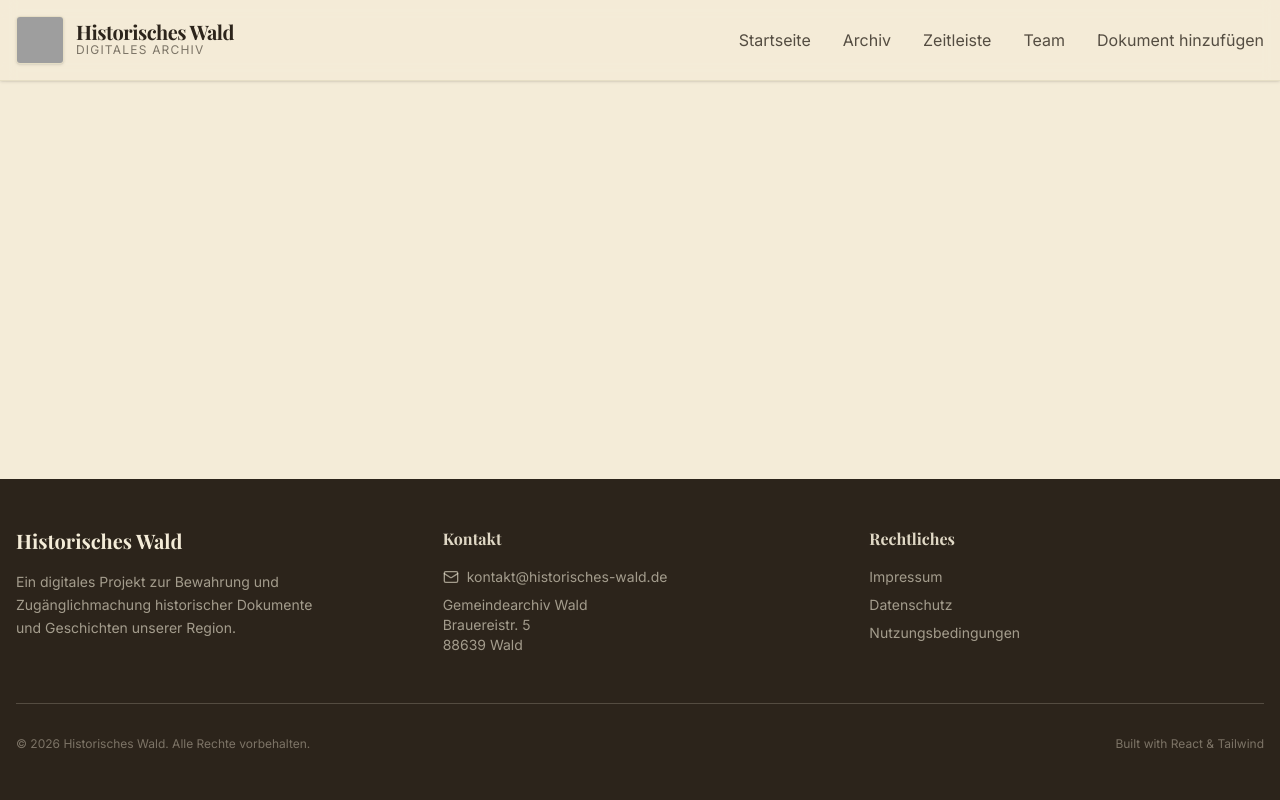
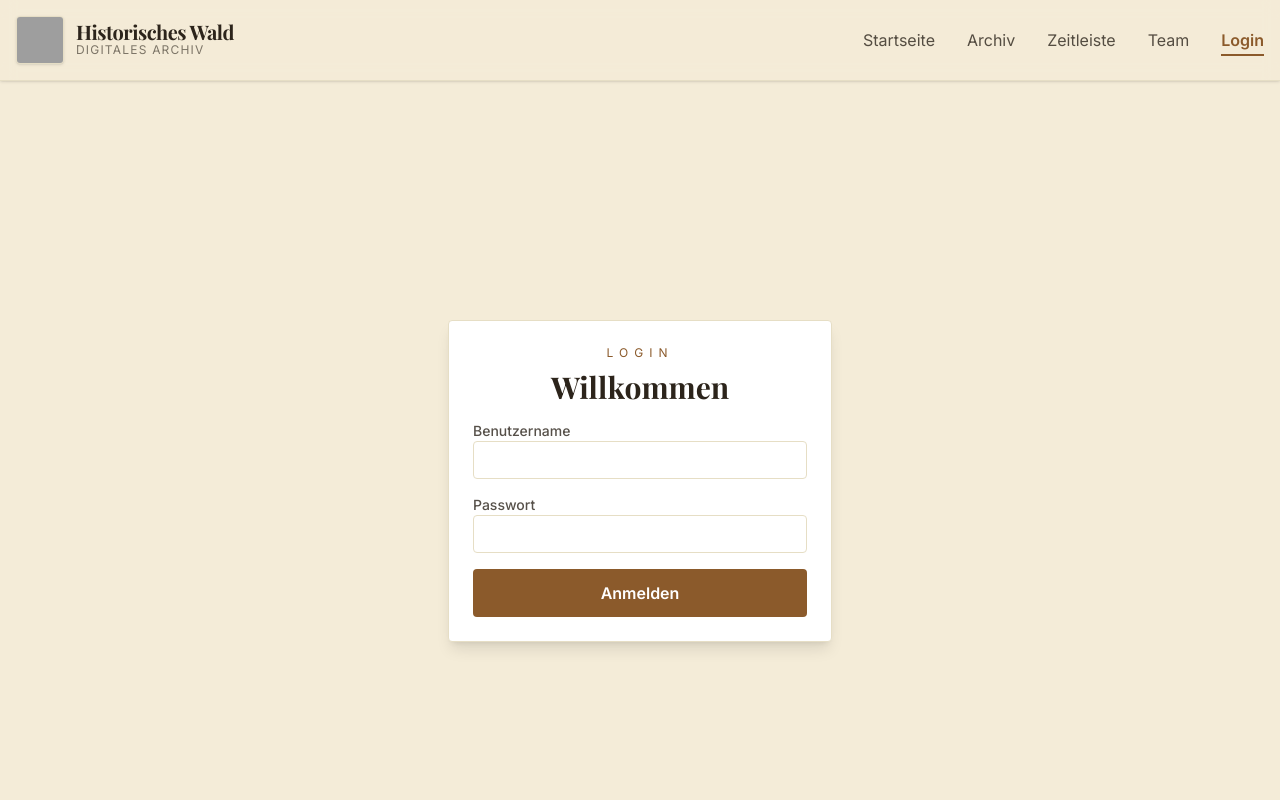
Before and after one commit to MatthiasLehmann/historisches-wald, a React (Vite) app: page /login in a window 1280 px wide. Shown: the top 800 px of the page. Built offline with nearby package versions, Linux system fonts and the light colour scheme; grey boxes are pictures that could not be loaded; a web font is replaced by a local one.

Commit message:
update with login

```diff
--- a/src/App.jsx
+++ b/src/App.jsx
@@ -1,10 +1,11 @@
 import React from 'react';
-import { Routes, Route, useLocation } from 'react-router-dom';
+import { Routes, Route, useLocation, useNavigate } from 'react-router-dom';
 import { AnimatePresence } from 'framer-motion';
 
 // Components
 import Header from './components/Header';
 import Footer from './components/Footer';
+import ProtectedRoute from './components/ProtectedRoute';
 
 // Pages
 import Home from './pages/Home';
@@ -13,6 +14,7 @@ import DocumentPage from './pages/DocumentPage';
 import TimelinePage from './pages/TimelinePage';
 import Team from './pages/Team';
 import SubmitDocument from './pages/SubmitDocument';
+import LoginPage from './pages/LoginPage';
 
 // Scroll to top component
 const ScrollToTop = () => {
@@ -25,8 +27,18 @@ const ScrollToTop = () => {
   return null;
 };
 
-const App = () => {
-  return (
+const Logout = () => {
+  const navigate = useNavigate();
+
+  React.useEffect(() => {
+    localStorage.removeItem('authToken');
+    navigate('/login', { replace: true });
+  }, [navigate]);
+
+  return null;
+};
+
+const App = () => (
   <div className="flex flex-col min-h-screen font-sans bg-parchment">
     <ScrollToTop />
     <Header />
@@ -37,12 +49,20 @@ const App = () => {
         <Route path="/document/:id" element={<DocumentPage />} />
         <Route path="/timeline" element={<TimelinePage />} />
         <Route path="/team" element={<Team />} />
-          <Route path="/submit" element={<SubmitDocument />} />
+        <Route path="/login" element={<LoginPage />} />
+        <Route path="/logout" element={<Logout />} />
+        <Route
+          path="/submit"
+          element={
+            <ProtectedRoute>
+              <SubmitDocument />
+            </ProtectedRoute>
+          }
+        />
       </Routes>
     </main>
     <Footer />
   </div>
 );
-};
 
 export default App;
--- a/src/components/Header.jsx
+++ b/src/components/Header.jsx
@@ -6,14 +6,22 @@ import logo from '../assets/logo-historisches-wald.png';
 
 const Header = () => {
     const [isOpen, setIsOpen] = useState(false);
+    const [isAuthenticated, setIsAuthenticated] = useState(() => typeof window !== 'undefined' && !!localStorage.getItem('authToken'));
     const location = useLocation();
+
+    React.useEffect(() => {
+        setIsAuthenticated(typeof window !== 'undefined' && !!localStorage.getItem('authToken'));
+    }, [location.pathname]);
 
     const navItems = [
         { name: 'Startseite', path: '/' },
         { name: 'Archiv', path: '/archive' },
         { name: 'Zeitleiste', path: '/timeline' },
         { name: 'Team', path: '/team' },
-        { name: 'Dokument hinzufügen', path: '/submit' },
+        ...(isAuthenticated ? [{ name: 'Dokument hinzufügen', path: '/submit' }] : []),
+        isAuthenticated
+            ? { name: 'Logout', path: '/logout' }
+            : { name: 'Login', path: '/login' },
     ];
 
     const isActive = (path) => {
--- /dev/null
+++ b/src/components/ProtectedRoute.jsx
@@ -0,0 +1,12 @@
+import React from 'react'
+import { Navigate } from 'react-router-dom'
+
+const ProtectedRoute = ({ children }) => {
+  const token = typeof window !== 'undefined' ? localStorage.getItem('authToken') : null
+  if (!token) {
+    return <Navigate to="/login" replace />
+  }
+  return children
+}
+
+export default ProtectedRoute
--- /dev/null
+++ b/src/pages/LoginPage.jsx
@@ -0,0 +1,76 @@
+import React, { useState } from 'react'
+import { useNavigate, Navigate } from 'react-router-dom'
+
+const LoginPage = () => {
+  const navigate = useNavigate()
+  const [form, setForm] = useState({ username: '', password: '' })
+  const [error, setError] = useState('')
+
+  if (typeof window !== 'undefined' && localStorage.getItem('authToken')) {
+    return <Navigate to="/submit" replace />
+  }
+
+  const handleChange = (event) => {
+    const { name, value } = event.target
+    setForm((prev) => ({ ...prev, [name]: value }))
+  }
+
+  const handleSubmit = (event) => {
+    event.preventDefault()
+    if (form.username === 'HistorischesWald' && form.password === '2wsx§EDC') {
+      localStorage.setItem('authToken', 'historisches-token')
+      navigate('/submit', { replace: true })
+    } else {
+      setError('Ungültige Zugangsdaten.')
+    }
+  }
+
+  return (
+    <div className="min-h-screen flex items-center justify-center bg-parchment px-4">
+      <form
+        onSubmit={handleSubmit}
+        className="w-full max-w-sm bg-white border border-parchment-dark rounded-sm shadow-lg p-6 space-y-4"
+      >
+        <div className="text-center space-y-2">
+          <p className="text-xs uppercase tracking-[0.5em] text-accent">Login</p>
+          <h1 className="text-3xl font-serif font-bold text-ink">Willkommen</h1>
+        </div>
+
+        <label className="text-sm font-medium text-ink/80 space-y-1 block">
+          Benutzername
+          <input
+            type="text"
+            name="username"
+            value={form.username}
+            onChange={handleChange}
+            className="w-full border border-parchment-dark rounded-sm px-3 py-2"
+            required
+          />
+        </label>
+
+        <label className="text-sm font-medium text-ink/80 space-y-1 block">
+          Passwort
+          <input
+            type="password"
+            name="password"
+            value={form.password}
+            onChange={handleChange}
+            className="w-full border border-parchment-dark rounded-sm px-3 py-2"
+            required
+          />
+        </label>
+
+        {error && <p className="text-sm text-red-600">{error}</p>}
+
+        <button
+          type="submit"
+          className="w-full bg-accent text-white font-semibold rounded-sm py-3 hover:bg-accent-dark transition-colors"
+        >
+          Anmelden
+        </button>
+      </form>
+    </div>
+  )
+}
+
+export default LoginPage
```
Lines whose indentation alone changed are shown as unchanged.
